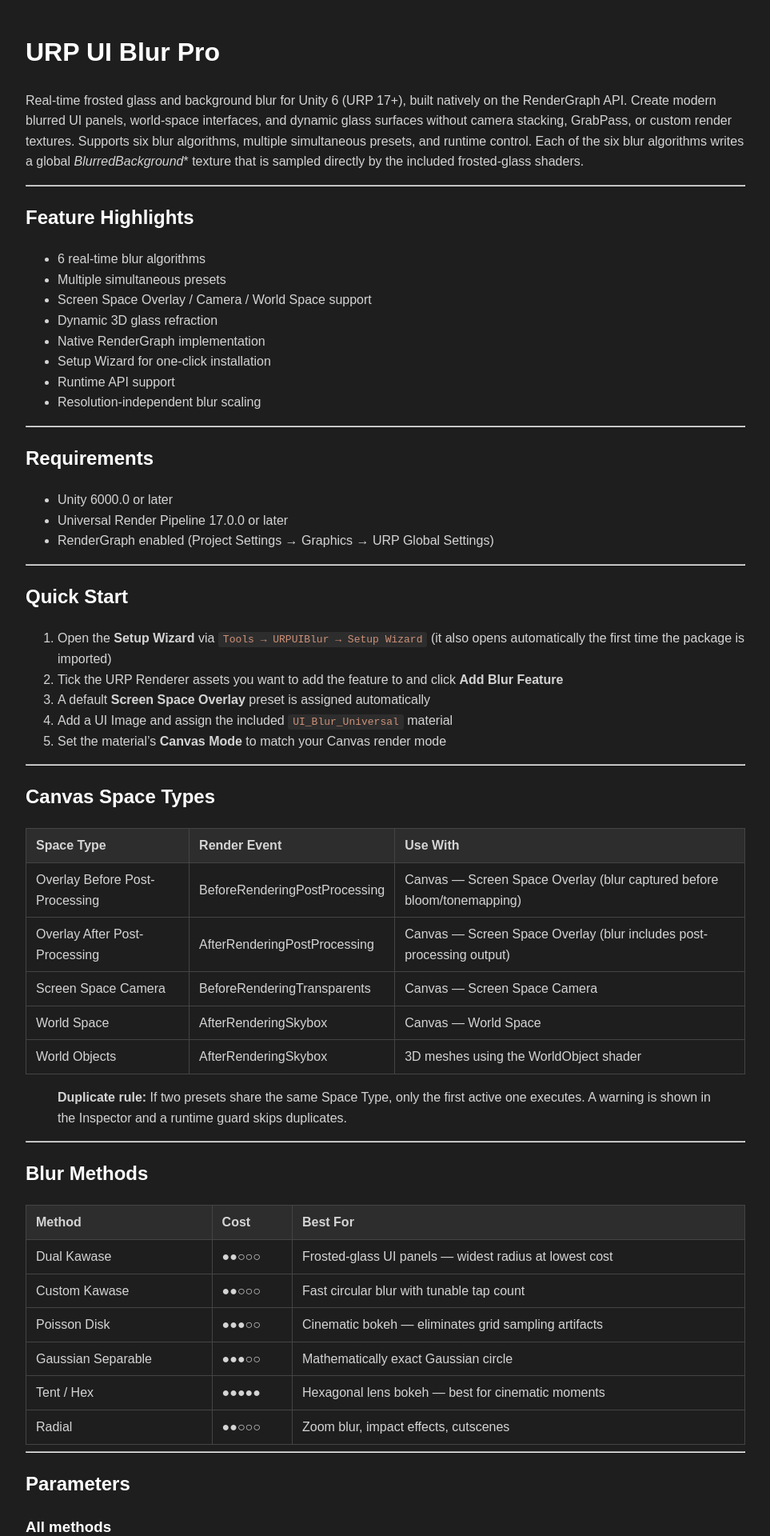
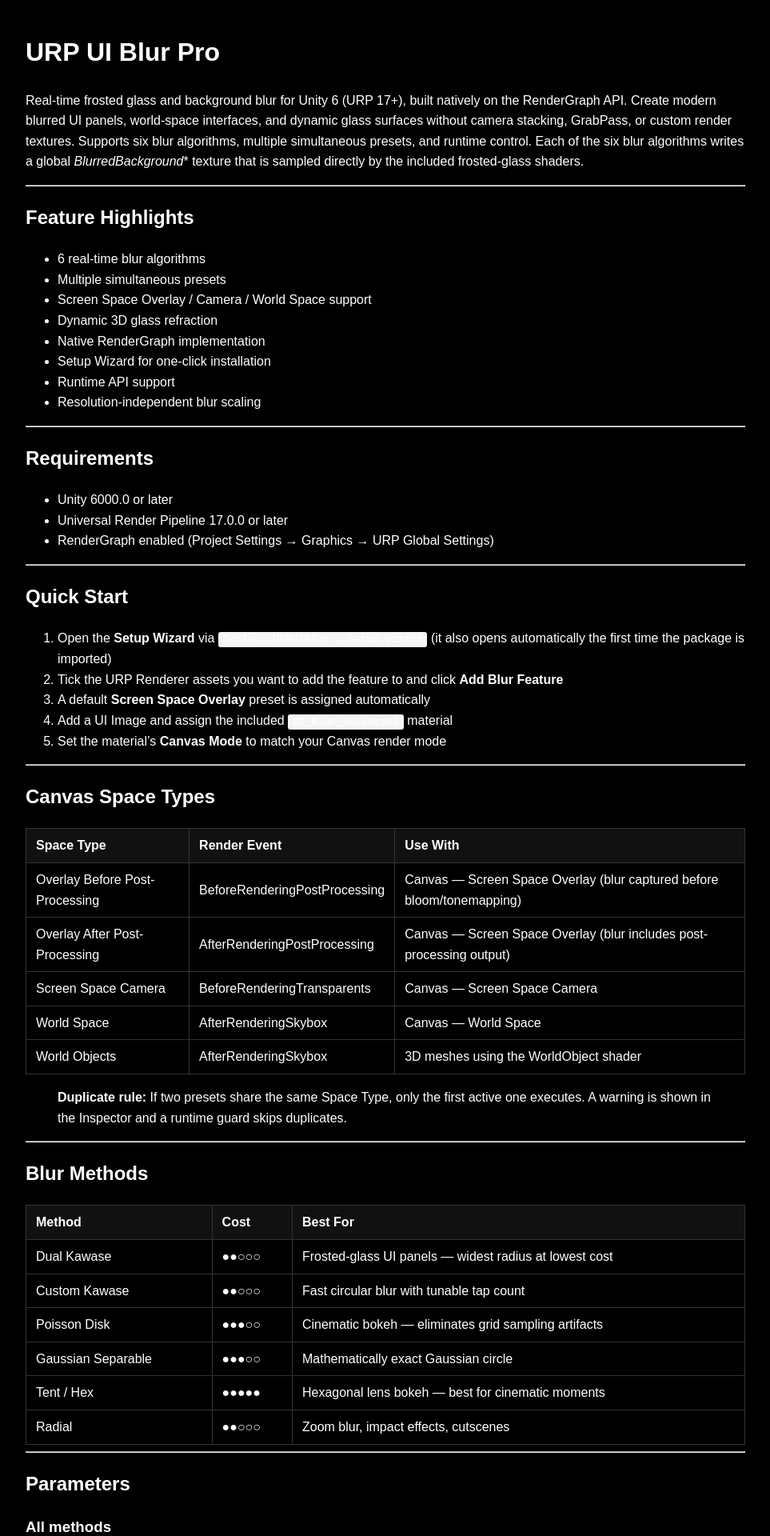
Before and after one commit to dustforgestudio/dustforgestudio.github.io, a Jekyll site: the page built from urpuiblur/docs/index.md, in a window 1280 px wide. Shown: the top 1920 px of the page at 80% size, without its empty margins (158-1121 px from the left). Built offline with Jekyll 4.4.1, drawn with Linux system fonts in a browser that asks for light colours; our own code applies the rules of GitHub Pages for plain Markdown files.

Commit message:
Update default.html

```diff
--- a/_layouts/default.html
+++ b/_layouts/default.html
@@ -4,16 +4,16 @@
   <meta charset="UTF-8">
   <meta name="viewport" content="width=device-width, initial-scale=1.0">
   <title>{{ page.title }}</title>
-<style>
-  body { font-family: sans-serif; max-width: 900px; margin: 40px auto; padding: 0 24px; line-height: 1.6; background: #1e1e1e; color: #d4d4d4; }
-  table { border-collapse: collapse; width: 100%; }
-  th, td { border: 1px solid #444; padding: 8px 12px; text-align: left; }
-  th { background: #2d2d2d; }
-  code { background: #2d2d2d; padding: 2px 6px; border-radius: 3px; color: #ce9178; }
-  pre { background: #2d2d2d; padding: 16px; border-radius: 6px; overflow-x: auto; }
-  a { color: #4ec9b0; }
-  h1, h2, h3 { color: #ffffff; }
-</style>
+  <style>
+    body { font-family: sans-serif; max-width: 900px; margin: 40px auto; padding: 0 24px; line-height: 1.6; background: #000000; color: #ffffff; }
+    table { border-collapse: collapse; width: 100%; }
+    th, td { border: 1px solid #333; padding: 8px 12px; text-align: left; }
+    th { background: #111111; }
+    code { background: #f5f5f5; padding: 2px 6px; border-radius: 3px; }
+    pre { background: #f5f5f5; padding: 16px; border-radius: 6px; overflow-x: auto; }
+    a { color: #4ec9b0; }
+    h1, h2, h3 { color: #ffffff; }
+  </style>
 </head>
 <body>
   {{ content }}
```
